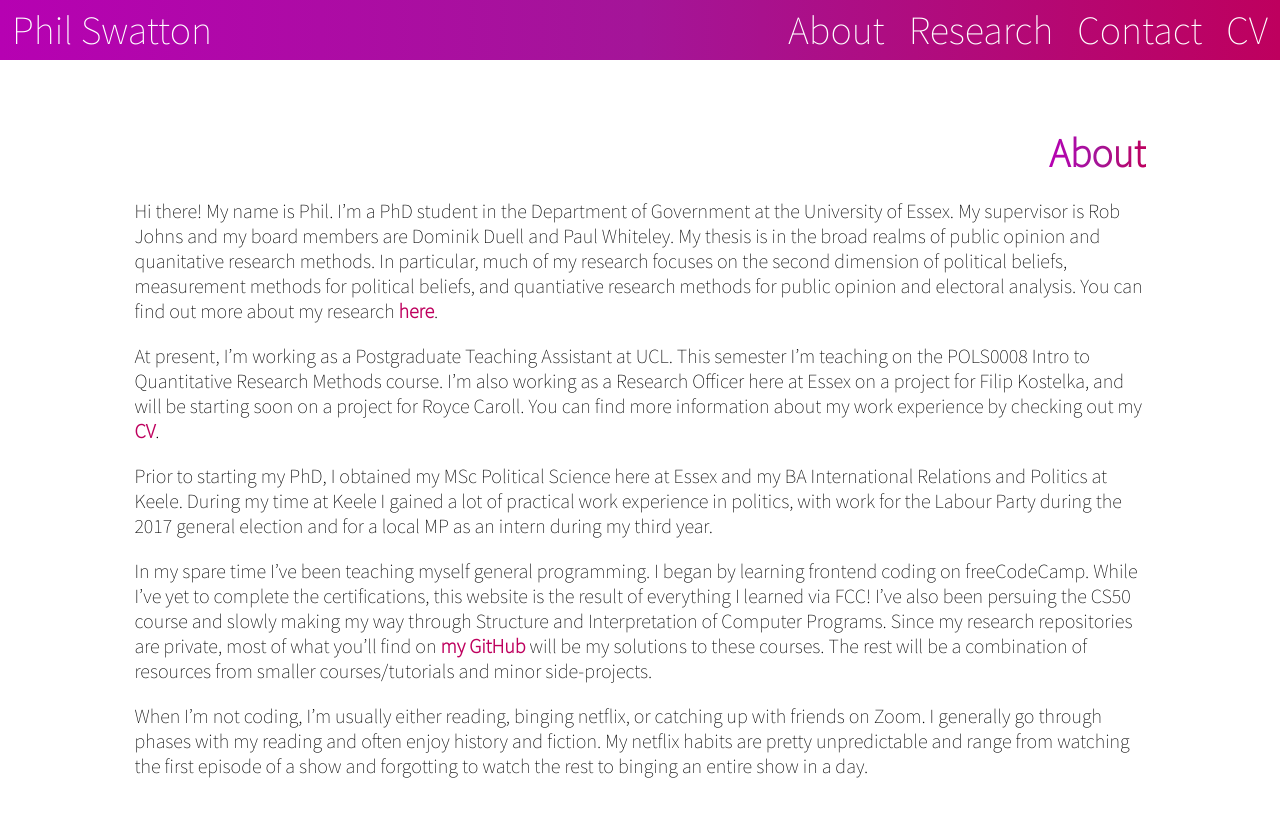
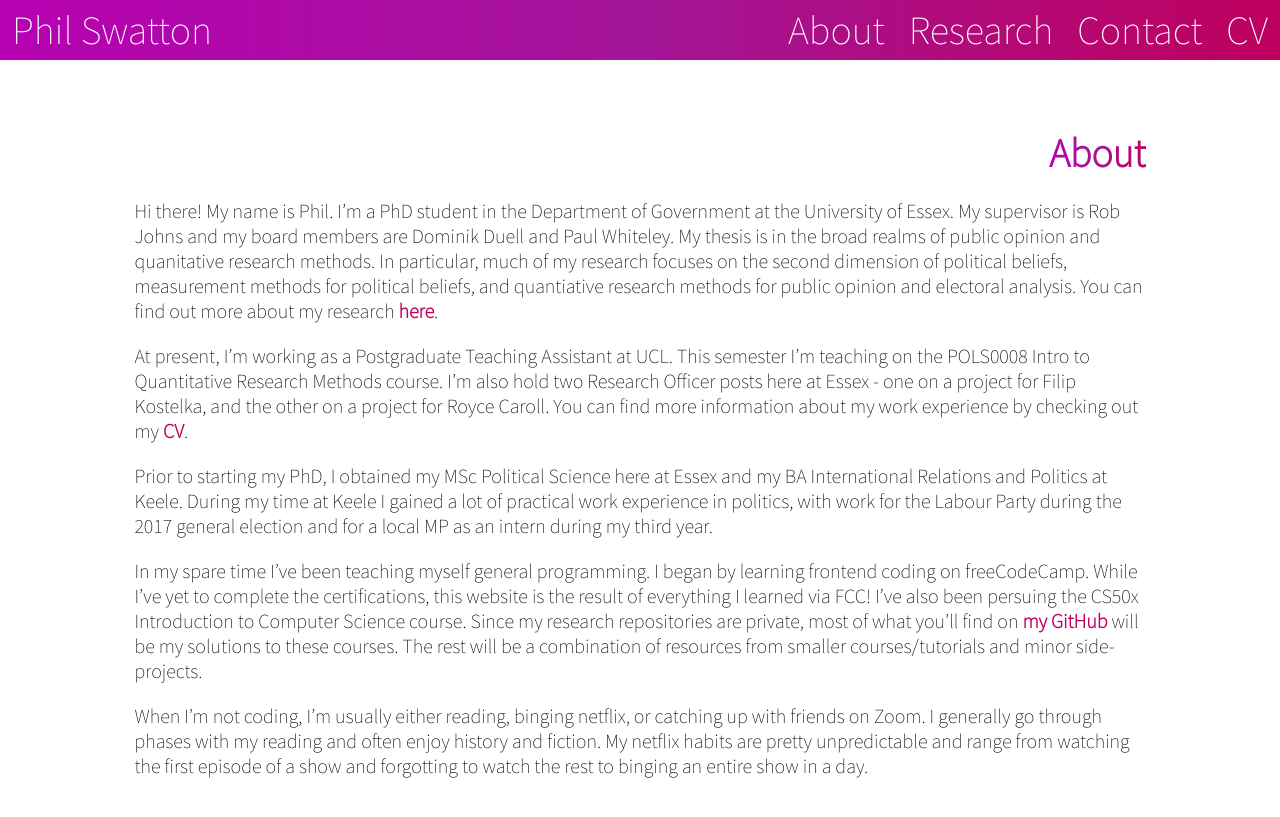
Before and after one commit to philswatton/philswatton.github.io, a Jekyll site: the page built from about.md, in a window 1280 px wide. Shown: the top 817 px of the page. Built offline with Jekyll 4.4.1, drawn with Linux system fonts in a browser that asks for light colours.

Commit message:
updated about

```diff
--- a/about.md
+++ b/about.md
@@ -7,10 +7,10 @@ css: sitepage.css
 
 Hi there! My name is Phil. I'm a PhD student in the Department of Government at the University of Essex. My supervisor is Rob Johns and my board members are Dominik Duell and Paul Whiteley. My thesis is in the broad realms of public opinion and quanitative research methods. In particular, much of my research focuses on the second dimension of political beliefs, measurement methods for political beliefs, and quantiative research methods for public opinion and electoral analysis. You can find out more about my research [here](/research).
 
-At present, I'm working as a Postgraduate Teaching Assistant at UCL. This semester I'm teaching on the POLS0008 Intro to Quantitative Research Methods course. I'm also working as a Research Officer here at Essex on a project for Filip Kostelka, and will be starting soon on a project for Royce Caroll. You can find more information about my work experience by checking out my [CV](/philswatton_cv.pdf).
+At present, I'm working as a Postgraduate Teaching Assistant at UCL. This semester I'm teaching on the POLS0008 Intro to Quantitative Research Methods course. I'm also hold two Research Officer posts here at Essex - one on a project for Filip Kostelka, and the other on a project for Royce Caroll. You can find more information about my work experience by checking out my [CV](/philswatton_cv.pdf).
 
 Prior to starting my PhD, I obtained my MSc Political Science here at Essex and my BA International Relations and Politics at Keele. During my time at Keele I gained a lot of practical work experience in politics, with work for the Labour Party during the 2017 general election and for a local MP as an intern during my third year.
 
-In my spare time I've been teaching myself general programming. I began by learning frontend coding on freeCodeCamp. While I've yet to complete the certifications, this website is the result of everything I learned via FCC! I've also been persuing the CS50 course and slowly making my way through Structure and Interpretation of Computer Programs. Since my research repositories are private, most of what you'll find on [my GitHub](https://github.com/philswatton) will be my solutions to these courses. The rest will be a combination of resources from smaller courses/tutorials and minor side-projects.
+In my spare time I've been teaching myself general programming. I began by learning frontend coding on freeCodeCamp. While I've yet to complete the certifications, this website is the result of everything I learned via FCC! I've also been persuing the CS50x Introduction to Computer Science course. Since my research repositories are private, most of what you'll find on [my GitHub](https://github.com/philswatton) will be my solutions to these courses. The rest will be a combination of resources from smaller courses/tutorials and minor side-projects.
 
 When I'm not coding, I'm usually either reading, binging netflix, or catching up with friends on Zoom. I generally go through phases with my reading and often enjoy history and fiction. My netflix habits are pretty unpredictable and range from watching the first episode of a show and forgotting to watch the rest to binging an entire show in a day.
```
